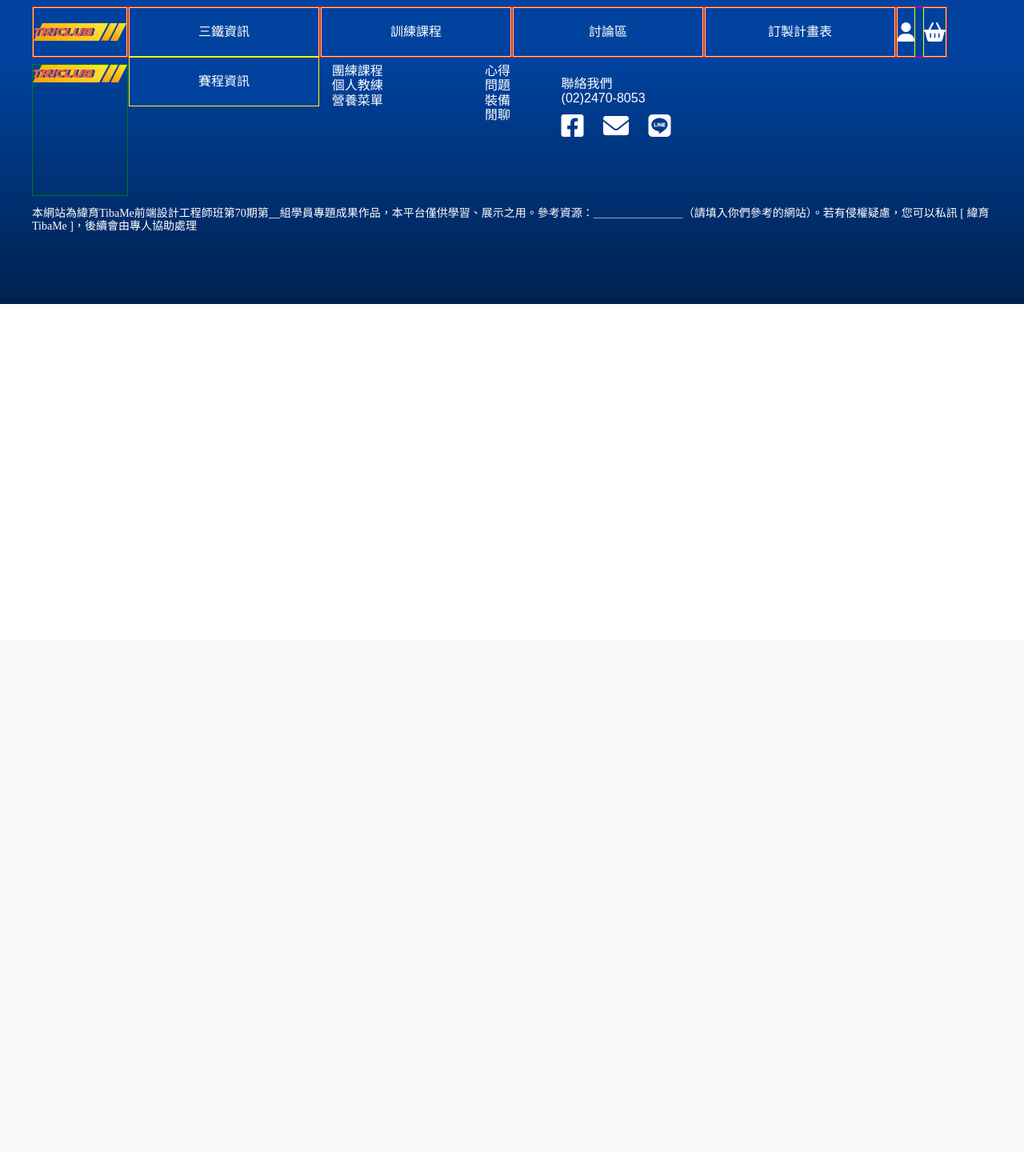
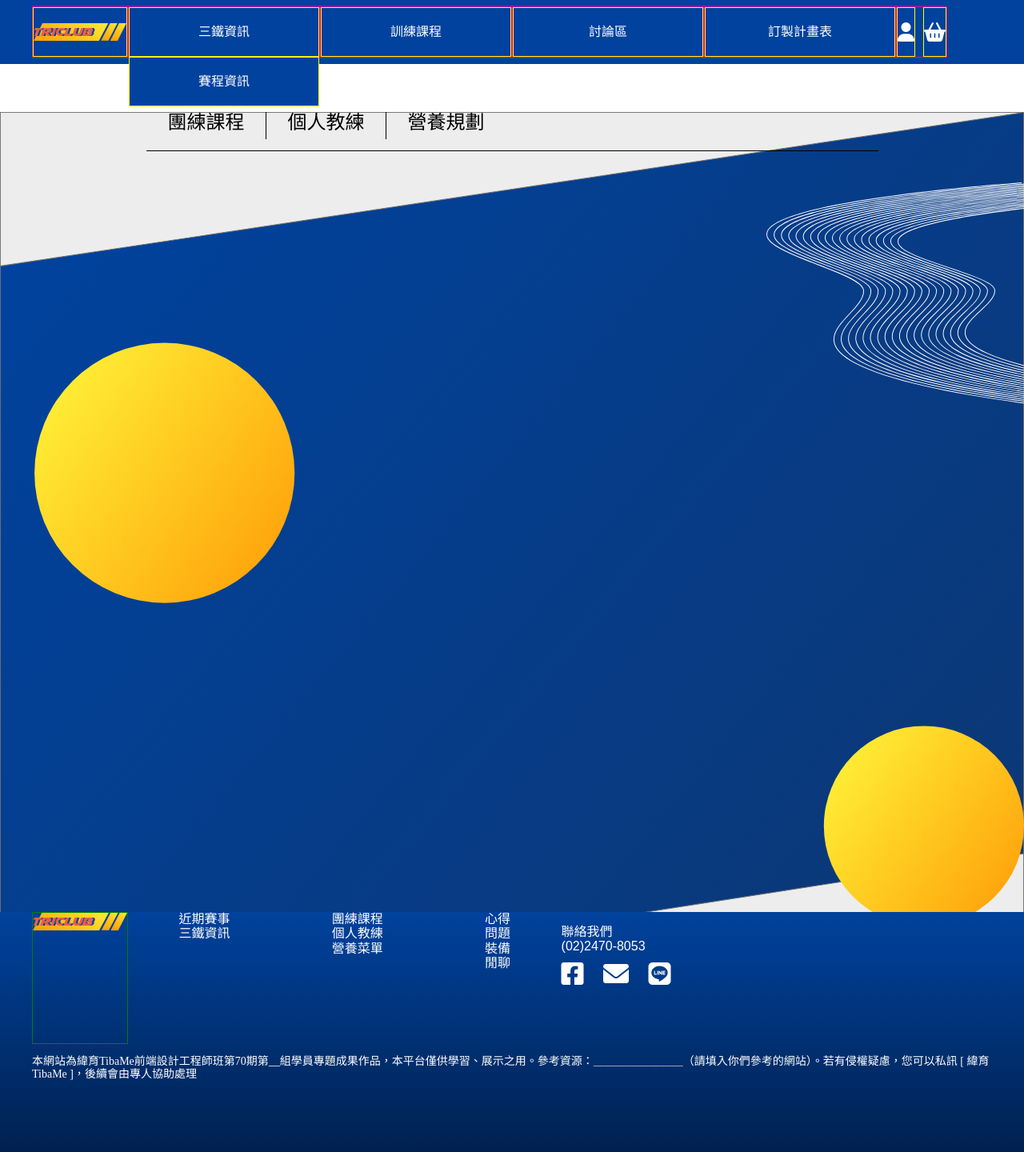
Before and after one commit to chris25831/tfd103-g3, a PHP site: page /class-home.html in a window 1280 px wide. Shown: the whole page at 80% size. Before the commit the page ends 380 px from the top, so only its background shows below. Run offline with PHP 8.4, Linux system fonts and the light colour scheme.

Commit message:
修改mixin 背景路徑

```diff
--- a/class-home.html
+++ b/class-home.html
@@ -24,8 +24,11 @@
 
 
    <!--內容所有都放在這div裡面-->
-   <div>
-   </div>
+   <main id="main">
+    <div class="bookmark">
+        <bookmark-classes v-for="category in categories" :category="category"></bookmark-classes>
+    </div>
+   </main>
 
 
    <!--這是footer-->
@@ -35,10 +38,20 @@
 
 
 
-<!--header/footer component-->
+<!--component-->
 <script src="./src/js/vue.js"></script>
 <script src="./src/component/common/header.js"></script>
 <script src="./src/component/common/footer.js"></script>
+<script src="./src/component/common/bookmark-classes.js"></script>
+<script>
+    new Vue({
+        el: "main",
+        data:{
+            categories: ["團練課程", "個人教練","營養規劃"],
+        },
+
+    });
+</script>
 
 
 </body>
--- a/css/style.css
+++ b/css/style.css
@@ -50,6 +50,7 @@
    * 2. Show the overflow in Edge and IE.
    */
 hr {
+  -webkit-box-sizing: content-box;
           box-sizing: content-box;
   /* 1 */
   height: 0;
@@ -87,6 +88,7 @@
   /* 1 */
   text-decoration: underline;
   /* 2 */
+  -webkit-text-decoration: underline dotted;
           text-decoration: underline dotted;
   /* 2 */
 }
@@ -234,6 +236,7 @@
    *    `fieldset` elements in all browsers.
    */
 legend {
+  -webkit-box-sizing: border-box;
           box-sizing: border-box;
   /* 1 */
   color: inherit;
@@ -268,6 +271,7 @@
    */
 [type="checkbox"],
 [type="radio"] {
+  -webkit-box-sizing: border-box;
           box-sizing: border-box;
   /* 1 */
   padding: 0;
@@ -384,6 +388,7 @@
   height: 10px;
   display: inline-block;
   padding: 3px;
+  -webkit-transform: rotate(135deg);
           transform: rotate(135deg);
   position: relative;
   left: 38%;
@@ -411,6 +416,7 @@
   border-width: 0px 3px 0 0;
   display: inline-block;
   padding: 3px;
+  -webkit-transform: rotate(-45deg);
           transform: rotate(-45deg);
   position: absolute;
   left: 130px;
@@ -445,24 +451,35 @@
 }
 
 body {
+  -webkit-box-sizing: border-box;
           box-sizing: border-box;
   margin: 0;
 }
 
 header {
+  display: -webkit-inline-box;
+  display: -ms-inline-flexbox;
   display: inline-flex;
   width: 100%;
   height: 80px;
   background-color: #00429D;
+  -webkit-box-align: center;
+      -ms-flex-align: center;
           align-items: center;
 }
 
 header ul#header_wrapper {
+  display: -webkit-box;
+  display: -ms-flexbox;
   display: flex;
+  -webkit-box-pack: left;
+      -ms-flex-pack: left;
           justify-content: left;
   max-width: 1200px;
   width: 100%;
   height: 100%;
+  -webkit-box-align: center;
+      -ms-flex-align: center;
           align-items: center;
   margin: 0 auto;
   padding: 0;
@@ -470,23 +487,31 @@
 
 header ul#header_wrapper li {
   position: relative;
+  display: -webkit-box;
+  display: -ms-flexbox;
   display: flex;
   list-style: none;
   border: 1px solid #ff0095;
   width: 20%;
   height: 80%;
   display: flex;
+  -webkit-box-pack: center;
+      -ms-flex-pack: center;
           justify-content: center;
+  -webkit-box-align: center;
+      -ms-flex-align: center;
           align-items: center;
-  font-family: 'Noto Sans TC', sans-serif;
+  font-family: "Noto Sans TC", sans-serif;
   font-weight: 400;
 }
 
 header ul#header_wrapper li:first-child {
+  -ms-flex-preferred-size: 10%;
       flex-basis: 10%;
 }
 
 header ul#header_wrapper li:nth-child(6) {
+  -ms-flex-preferred-size: 5%;
       flex-basis: 5%;
   gap: 10px;
   margin-right: 10px;
@@ -499,12 +524,19 @@
   height: 100%;
   text-align: center;
   border: 1px solid yellow;
+  display: -webkit-box;
+  display: -ms-flexbox;
   display: flex;
+  -webkit-box-pack: center;
+      -ms-flex-pack: center;
           justify-content: center;
+  -webkit-box-align: center;
+      -ms-flex-align: center;
           align-items: center;
 }
 
 a.logo {
+  -ms-flex-preferred-size: 100%;
       flex-basis: 100%;
 }
 
@@ -523,34 +555,47 @@
 }
 
 footer {
+  background-image: -webkit-gradient(linear, left top, left bottom, from(#00429D), to(#00214F));
   background-image: linear-gradient(#00429D, #00214F);
   color: white;
 }
 
 footer div#footer_wrapper {
   min-height: 300px;
+  display: -webkit-box;
+  display: -ms-flexbox;
   display: flex;
   max-width: 1200px;
   width: 100%;
+  -ms-flex-wrap: wrap;
       flex-wrap: wrap;
   min-height: 300px;
+  -webkit-box-pack: space-evenly;
+      -ms-flex-pack: space-evenly;
           justify-content: space-evenly;
   margin: 0 auto;
 }
 
 footer div#footer_wrapper div {
+  -webkit-box-flex: 1;
+      -ms-flex: 1 1 auto;
           flex: 1 1 auto;
 }
 
 footer div#footer_wrapper div:first-child {
   border: 1px solid green;
+  -webkit-box-flex: 0;
+      -ms-flex: 0 1 10%;
           flex: 0 1 10%;
 }
 
 div.sitemap {
-  font-family: 'Noto Sans TC', sans-serif;
+  font-family: "Noto Sans TC", sans-serif;
   font-weight: 500;
+  display: -webkit-box;
+  display: -ms-flexbox;
   display: flex;
+  -ms-flex-pack: distribute;
       justify-content: space-around;
 }
 
@@ -558,6 +603,8 @@
   padding: 0;
   margin-top: 0;
   vertical-align: top;
+  -webkit-box-flex: 1;
+      -ms-flex: 1 0 auto;
           flex: 1 0 auto;
   text-align: center;
 }
@@ -567,10 +614,16 @@
 }
 
 div.contactus {
-  font-family: 'Noto Sans TC', sans-serif;
+  font-family: "Noto Sans TC", sans-serif;
   font-weight: 500;
+  display: -webkit-inline-box;
+  display: -ms-inline-flexbox;
   display: inline-flex;
+  -webkit-box-orient: vertical;
+  -webkit-box-direction: normal;
+      -ms-flex-direction: column;
           flex-direction: column;
+  -ms-flex-wrap: wrap;
       flex-wrap: wrap;
 }
 
@@ -614,6 +667,7 @@
 }
 
 * {
+  -webkit-box-sizing: border-box;
           box-sizing: border-box;
 }
 
@@ -723,4 +777,17 @@
   width: 167px;
   height: 167px;
 }
+
+* {
+  -webkit-box-sizing: border-box;
+          box-sizing: border-box;
+}
+
+main#main {
+  height: 1000px;
+  background-color: #EDEDED;
+  background-image: url("../src/images/img/common/background-traning.svg");
+  background-size: cover;
+  background-repeat: no-repeat;
+}
 /*# sourceMappingURL=style.css.map */
--- a/src/sass/mixin/_mixin.scss
+++ b/src/sass/mixin/_mixin.scss
@@ -4,27 +4,25 @@
   align-items: center;
 }
 
-
-
 //字體與字重參數自行輸入//
-@mixin fontfamily($weight){
-    font-family: 'Noto Sans TC', sans-serif;
+@mixin fontfamily($weight) {
+  font-family: "Noto Sans TC", sans-serif;
   font-weight: $weight;
 }
 
 //計畫表的背景
 @mixin bgplan($height) {
-    height:$height;
+  height: $height;
   background-color: $blue;
-    background-image: url("../src/images/images/background-yellow-gradient.svg");
-    background-size:cover;
+  background-image: url("../src/images/img/common/background-yellow-gradient.svg");
+  background-size: cover;
   background-repeat: no-repeat;
 }
 //其他頁背景
 @mixin bgnormal($height) {
-    height:$height;
+  height: $height;
   background-color: $white;
-    background-image: url("../src/images/images/background-traning.svg");
-    background-size:cover;
+  background-image: url("../src/images/img/common/background-traning.svg");
+  background-size: cover;
   background-repeat: no-repeat;
 }
--- /dev/null
+++ b/src/sass/page/_class-home.scss
@@ -0,0 +1,7 @@
+* {
+  box-sizing: border-box;
+}
+
+main#main {
+  @include bgnormal(1000px);
+}
--- a/src/sass/page/_page.scss
+++ b/src/sass/page/_page.scss
@@ -1,3 +1,6 @@
-//記得在這邊import你的scss
+//**記得在這邊import你的scss**
 
-@import './forum-home'
+@import "./forum-home";
+
+// 訓練課程
+@import "./class-home";
```
Also changed, not shown: src/sass/style.scss (line endings or trailing spaces), 1 other file. Lines whose indentation alone changed are shown as unchanged.
